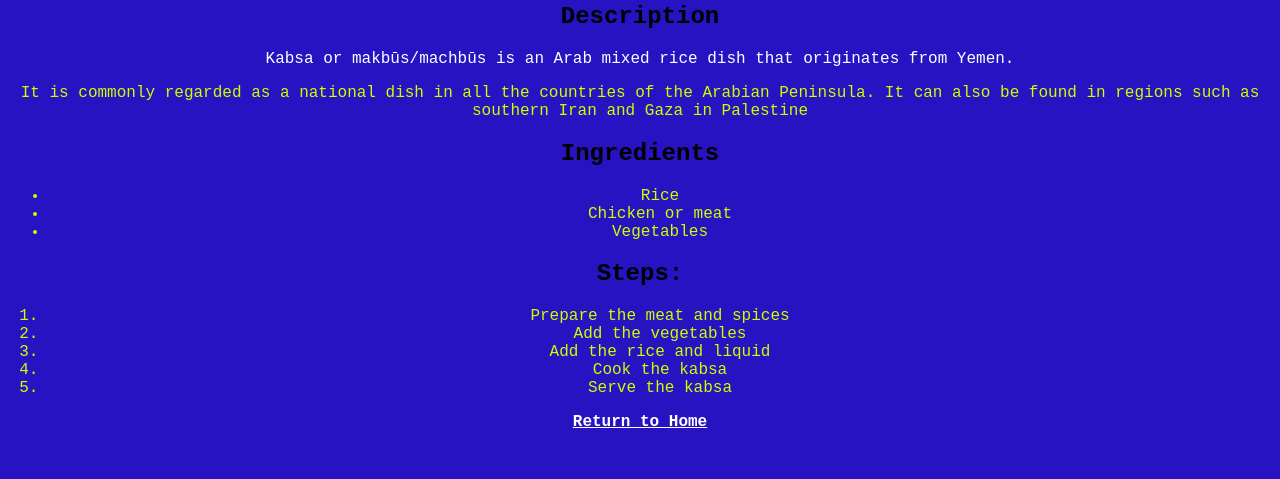
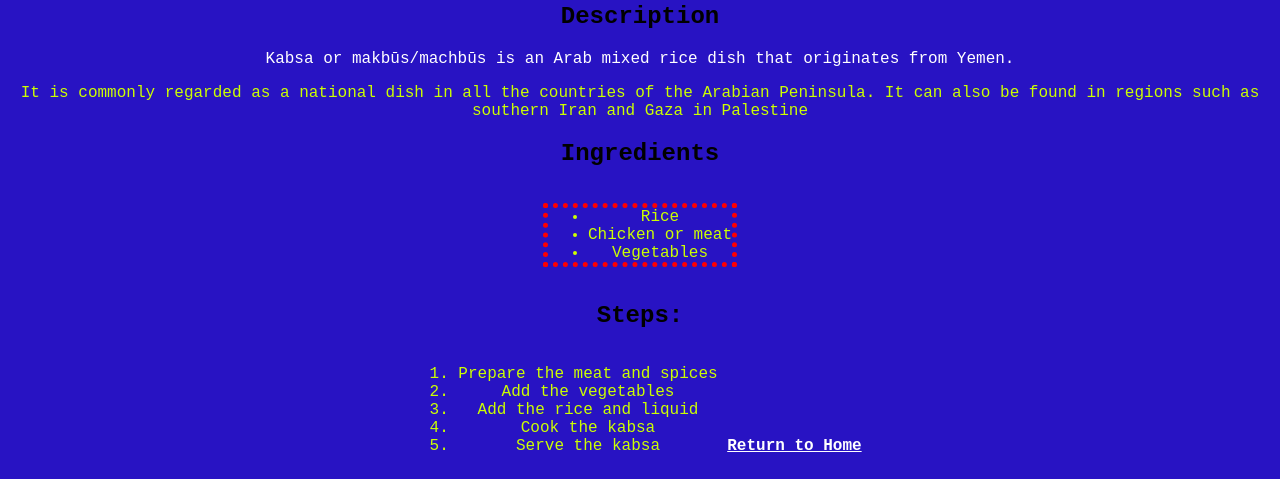
Before and after one commit to YousifTheKind/odin-recipes, a plain HTML site: page recipes/kabsah.html in a window 1280 px wide. Shown: the part 602-1081 px from the top of the page. Before the commit the page ends 1041 px from the top, so only its background shows below. Drawn offline with Linux system fonts and the light colour scheme.

Commit message:
Style using box model
Change ingredients and steps in kabsa page to inline-block.
add red dotted border to ingredients list

```diff
--- a/style.css
+++ b/style.css
@@ -54,3 +54,12 @@ body {
 .one {
     color: hsl(0, 0%, 100%);
 }
+
+.three {
+    display: inline-block;
+    border: 5px dotted red;
+}
+
+.four {
+    display: inline-block;
+}
```
